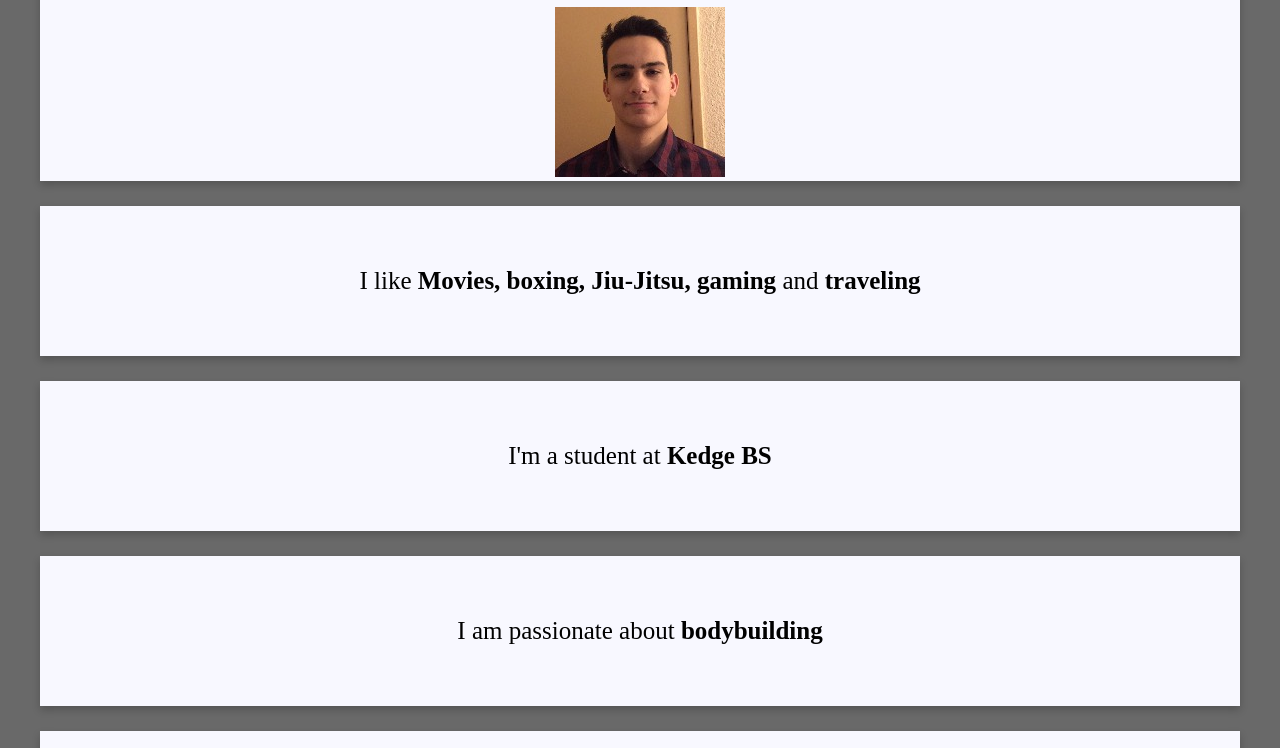
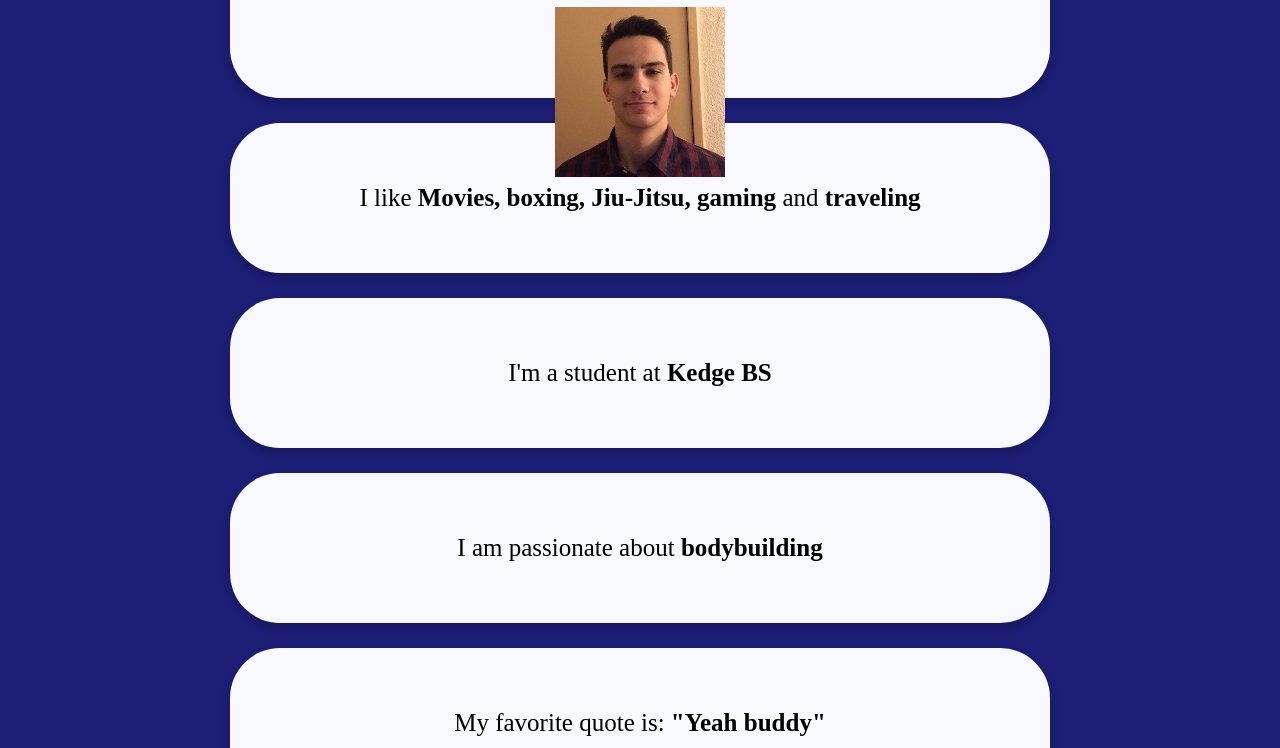
Before and after one commit to tagada58/my-profile, a plain HTML site: page index.html in a window 1280 px wide. Shown: the part 175-923 px from the top of the page. Drawn offline with Linux system fonts and the light colour scheme.

Commit message:
Update style.css

```diff
--- a/style.css
+++ b/style.css
@@ -11,7 +11,7 @@ a{
 	font-size: 42px;
 }
 body{
-	background-color: dimgrey;
+	background-color: #1c1e75;
 }
 @media (max-width 960px) {
 	.container {
@@ -20,6 +20,7 @@ body{
 				margin: 20px 0;
 	}
 }
+
 .card-white 4 {
 background-color: white;
 padding: 20px 30px;
@@ -32,9 +33,12 @@ margin: 20px 0;
   box-shadow: 0 4px 8px 0 rgba(0,0,0,0.2);
   transition: 0.3s;
   background-color: ghostwhite;
-  border-radius: 40pw;
+  border-radius: 50px;
+  width: 820px;
+  height: 150px;
   text-align: center;
-  margin: 20px 0;
+  margin: 20px 190px;
+
 }
 .container {
   padding: 2px 16px;
@@ -42,7 +46,7 @@ margin: 20px 0;
   margin:100px auto;
 
 }
-S@media (max-width 960px) {
+@media (max-width 960px) {
 	.container {
 		width: 700px;
 				background-color: white;
```
